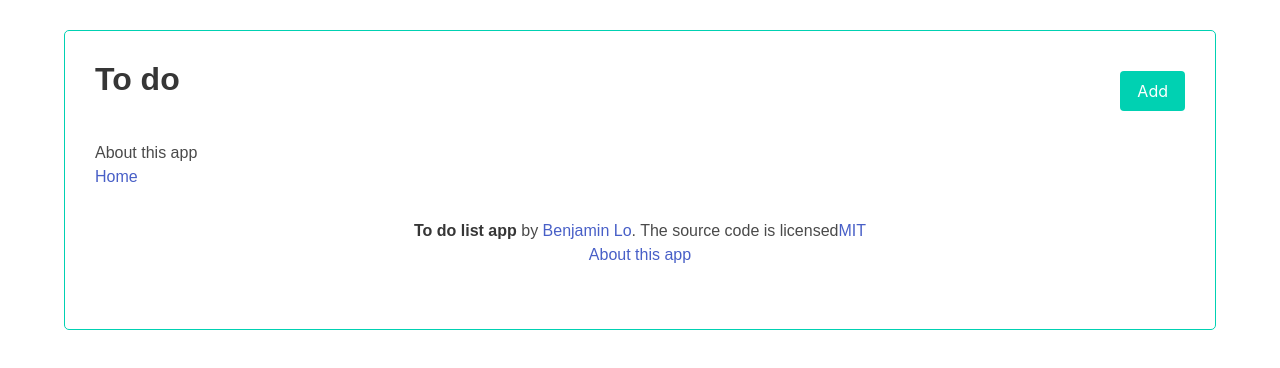
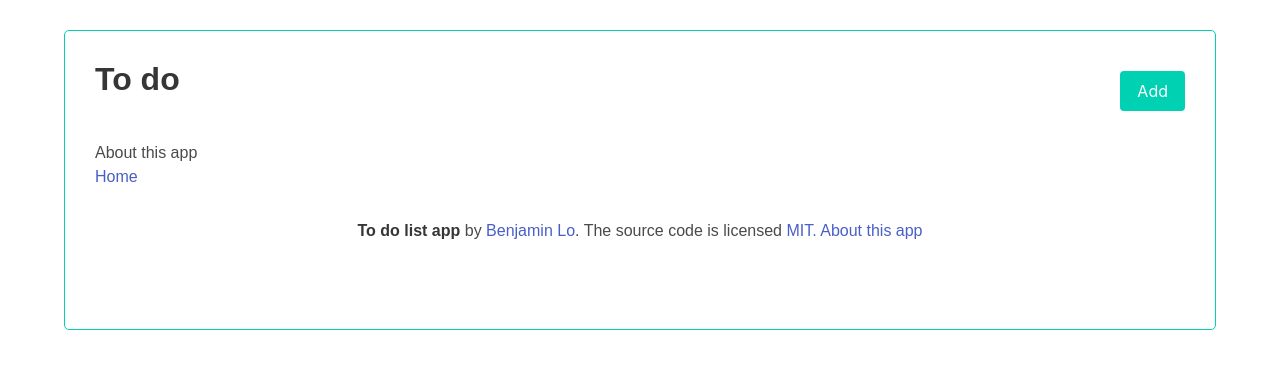
Before and after one commit to benji011/react-todo, a React (Create React App) app: page /about in a window 1280 px wide. Shown: the top 368 px of the page. Built offline with nearby package versions, Linux system fonts and the light colour scheme; data requests are answered from the project's data file.

Commit message:
fix: footer spacing

```diff
--- a/src/components/Footer.tsx
+++ b/src/components/Footer.tsx
@@ -7,9 +7,9 @@ const Footer = () => {
         <strong>To do list app</strong> by{" "}
         <a href="https://benjaminlo.io">Benjamin Lo</a>. The source code is
         licensed
-        <a href="http://opensource.org/licenses/mit-license.php">MIT</a>
+        <a href="http://opensource.org/licenses/mit-license.php"> MIT. </a>
+        <Link to="/about">About this app</Link>
       </p>
-      <Link to="/about">About this app</Link>
     </footer>
   );
 };
```
